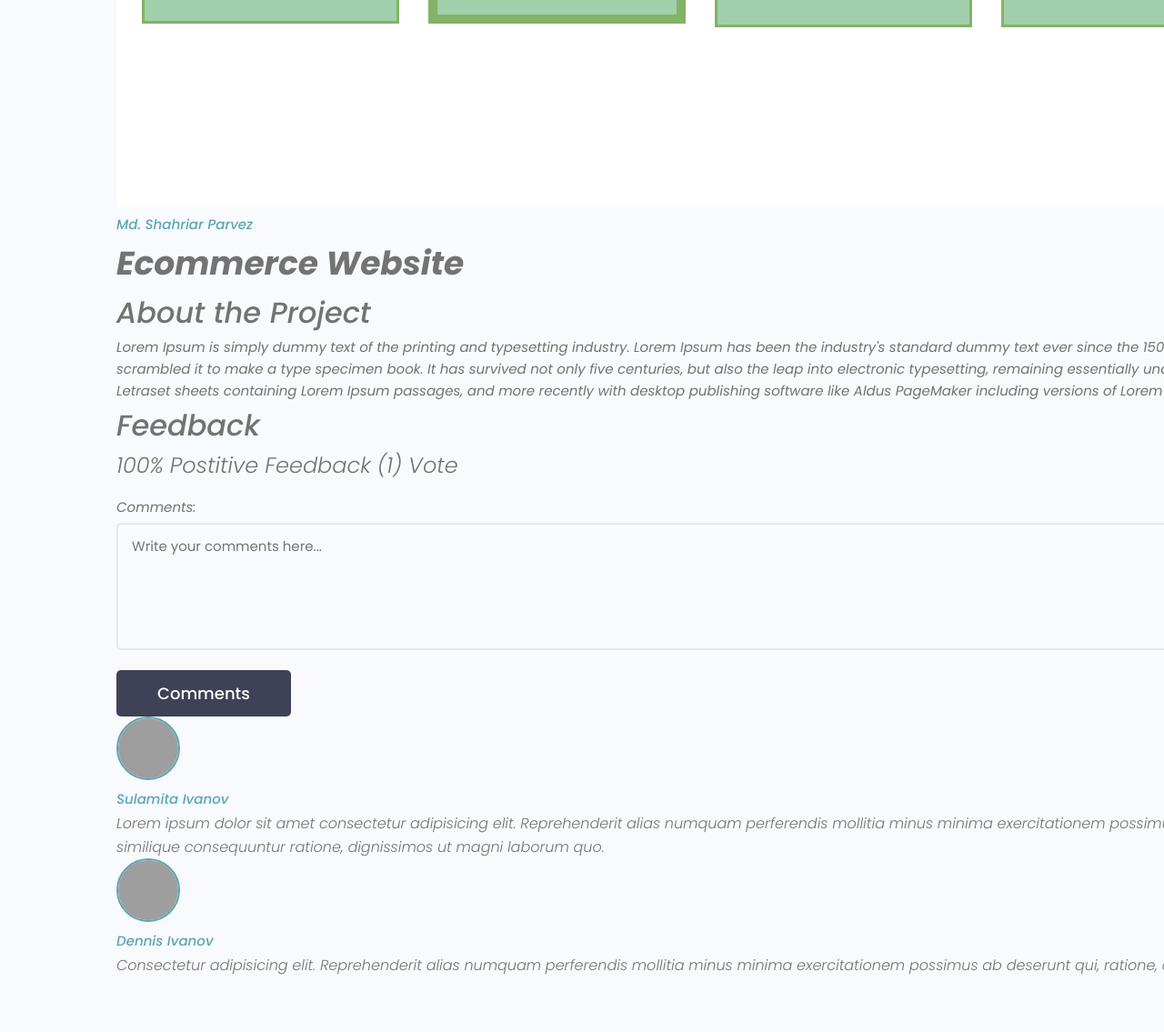
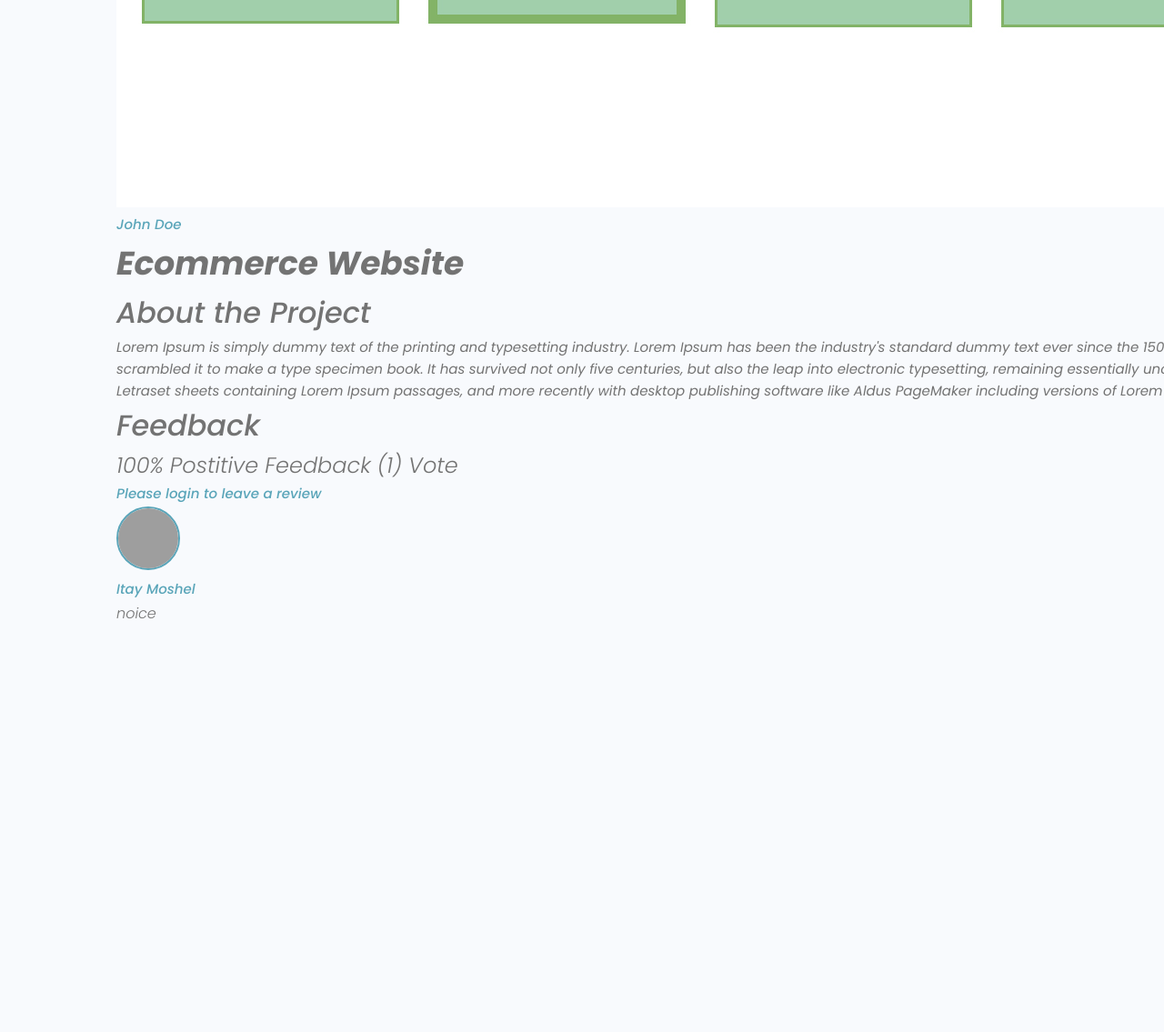
Before and after one commit to ItayMoshel/DevSearch, a Django app: page /projects/project/9c47a197-7df5-447f-bf3d-bad95441b44b/ in a window 1280 px wide; the page is wider, and only the part inside the window is pictured. Shown: the part 1390-2525 px from the top of that part at 91% size. After the commit the page ends 2071 px from the top of that part, so only its background shows below. Run offline with Django 4.2, Linux system fonts and the light colour scheme; data comes from the database, SQL or seed files in the repository; both versions use the stored data as it was after the commit; some libraries are stand-ins or nearby versions; grey boxes are pictures that could not be loaded.

Commit message:
Added projects reviews

```diff
--- a/projects/forms.py
+++ b/projects/forms.py
@@ -1,6 +1,6 @@
 from django.forms import  ModelForm
 from django import forms
-from .models import Project
+from .models import Project, Review
 
 class ProjectForm(ModelForm):
     class Meta:
@@ -18,3 +18,19 @@ class ProjectForm(ModelForm):
             field.widget.attrs.update({'class':'input',})
 
         # self.fields['title'].widget.attrs.update({'class':'input', 'placeholder': 'Add Title'})
+
+
+class ReviewForm(ModelForm):
+    class Meta:
+        model = Review
+        fields = ['value', 'body']
+
+        labels = {
+            'value': 'Place your vote',
+            'body': 'Add a comment to your vote'
+        }
+    def __init__(self, *args, **kwargs):
+        super(ReviewForm, self).__init__(*args, **kwargs)
+
+        for name, field in self.fields.items():
+            field.widget.attrs.update({'class':'input',})
--- a/projects/models.py
+++ b/projects/models.py
@@ -19,19 +19,38 @@ class Project(models.Model):
         return self.title
 
     class Meta:
-        ordering = ['created']
+        ordering = ['-vote_ratio', '-vote_total', 'title']
+
+    @property
+    def reviewers(self):
+        queryset = self.review_set.all().values_list("owner__id", flat=True)
+        return queryset
+
+
+    @property
+    def getVoteCount(self):
+        reviews = self.review_set.all()
+        upVotes = reviews.filter(value='up').count()
+        totalVotes = reviews.count()
+        ratio = (upVotes / totalVotes) * 100
+        self.vote_total = totalVotes
+        self.vote_ratio = ratio
+        self.save()
 
 class Review(models.Model):
     VOTE_TYPE = (
         ('up', 'Up Vote'),
         ('down', 'Down Vote'),
     )
-    #owner =
+    owner = models.ForeignKey(Profile, on_delete=models.CASCADE, null=True)
     project = models.ForeignKey(Project, on_delete=models.CASCADE)
     body = models.TextField(null=True, blank=True)
     value = models.CharField(max_length=200, choices=VOTE_TYPE)
     created = models.DateTimeField(auto_now_add=True)
     id = models.UUIDField(default=uuid.uuid4, unique=True, primary_key=True, editable=False)
+
+    class Meta:
+        unique_together = [['owner', 'project']]
 
     def __str__(self):
         return self.value
--- a/projects/templates/projects/single-project.html
+++ b/projects/templates/projects/single-project.html
@@ -26,7 +26,7 @@
         </div>
         <div class="column column--2of3">
           <img class="singleProject__preview" src="{{project.featured_image.url}}" alt="portfolio thumbnail" />
-          <a href="profile.html" class="singleProject__developer">Md. Shahriar Parvez</a>
+          <a href="profile.html" class="singleProject__developer">{{project.owner.name}}</a>
           <h2 class="singleProject__title">{{project.title}}</h2>
           <h3 class="singleProject__subtitle">About the Project</h3>
           <div class="singleProject__info">
@@ -38,43 +38,41 @@
             <h5 class="project--rating">
               {{project.vote_ratio}}% Postitive Feedback ({{project.vote_total}}) Vote{{project.vote_total|pluralize:"s"}}
             </h5>
-
-            <form class="form" action="#" method="POST">
-              <!-- Textarea -->
+            {% if request.user.profile.id in project.reviewers %}
+              <p>You have already submitted your review for this project</p>
+            {% elif request.user.profile == project.owner %}
+              <p>You cannot review your own project</p>
+            {% elif request.user.is_authenticated %}
+            <form class="form" action="{% url 'project' project.id %}" method="POST">
+              {% csrf_token %}
+              {% for field in form %}
               <div class="form__field">
-                <label for="formInput#textarea">Comments: </label>
-                <textarea class="input input--textarea" name="message" id="formInput#textarea"
-                  placeholder="Write your comments here..."></textarea>
+                <label for="formInput#textarea">{{field.label}} </label>
+                {{field}}
               </div>
+              {% endfor %}
               <input class="btn btn--sub btn--lg" type="submit" value="Comments" />
             </form>
+            {% else %}
+            <a href="{% url 'login' %}?next={{request.path}}">Please login to leave a review</a>
+            {% endif %}
+
             <div class="commentList">
+
+              {% for review in project.review_set.all %}
+              {% if review.body %}
               <div class="comment">
-                <a href="profile.html">
+                <a href="{% url 'user-profile' review.owner.id %}">
                   <img class="avatar avatar--md"
-                    src="https://pbs.twimg.com/profile_images/1335382240931368961/b3wSZKj4_400x400.jpg" alt="user" />
+                    src="{{review.owner.profile_image.url}}" alt="user" />
                 </a>
                 <div class="comment__details">
-                  <a href="profile.html" class="comment__author">Sulamita Ivanov</a>
-                  <p class="comment__info">
-                    Lorem ipsum dolor sit amet consectetur adipisicing elit. Reprehenderit alias numquam perferendis
-                    mollitia minus minima exercitationem possimus ab deserunt qui, soluta iusto doloribus eveniet
-                    similique consequuntur ratione, dignissimos ut magni laborum quo.
-                  </p>
+                  <a href="{% url 'user-profile' review.owner.id %}" class="comment__author">{{review.owner.name}}</a>
+                  <p class="comment__info">{{review.body|linebreaksbr}}</p>
                 </div>
               </div>
-              <div class="comment">
-                <a href="profile.html">
-                  <img class="avatar avatar--md" src="https://avatars.githubusercontent.com/u/33843378" alt="user" />
-                </a>
-                <div class="comment__details">
-                  <a href="profile.html" class="comment__author">Dennis Ivanov</a>
-                  <p class="comment__info">
-                    Consectetur adipisicing elit. Reprehenderit alias numquam perferendis mollitia minus minima
-                    exercitationem possimus ab deserunt qui, ratione, dignissimos ut magni laborum quo.
-                  </p>
-                </div>
-              </div>
+              {% endif %}
+              {% endfor %}
             </div>
           </div>
         </div>
--- a/projects/views.py
+++ b/projects/views.py
@@ -3,8 +3,9 @@ from django.http import HttpResponse
 from django.contrib.auth.decorators import login_required
 from django.db.models import Q
 from .models import Project, Tag
-from .forms import ProjectForm
+from .forms import ProjectForm, ReviewForm
 from .utils import searchProject, paginateProjects
+from django.contrib import messages
 
 
 def projects(request):
@@ -19,7 +20,22 @@ def projects(request):
 
 def project(request, pk):
     projectObj = Project.objects.get(id=pk)
-    return render(request, "projects/single-project.html", {'project': projectObj})
+    form = ReviewForm()
+
+    if request.method == "POST":
+        form = ReviewForm(request.POST)
+        review = form.save(commit=False)
+        review.project = projectObj
+        review.owner = request.user.profile
+        review.save()
+
+        projectObj.getVoteCount
+
+        messages.success(request, 'Your review was successfully submitted!')
+        return redirect('project', pk=projectObj.id)
+
+
+    return render(request, "projects/single-project.html", {'project': projectObj, 'form':form, })
 
 @login_required(login_url="login")
 def createProject(request):
--- a/users/templates/users/login_register.html
+++ b/users/templates/users/login_register.html
@@ -55,7 +55,7 @@
             <p>Hello Developer, Welcome Back!</p>
           </div>
 
-          <form action="{% url 'login' %}" method="POST" class="form auth__form">
+          <form action="" method="POST" class="form auth__form">
             {% csrf_token %}
             <!-- Input:Email -->
             <div class="form__field">
--- a/users/views.py
+++ b/users/views.py
@@ -15,7 +15,7 @@ def loginUser(request):
         return redirect("profiles")
 
     if request.method == "POST":
-        username = request.POST['username']
+        username = request.POST['username'].lower()
         password  = request.POST['password']
         print(request.POST)
 
@@ -28,7 +28,7 @@ def loginUser(request):
 
         if user is not None:
             login(request, user)
-            return redirect('profiles')
+            return redirect(request.GET['next'] if 'next' in request.GET else 'account')
         else:
             messages.error(request, "Username OR password is incorrect.")
 
```
Also changed, not shown: db.sqlite3, projects/migrations/0005_alter_project_options_review_owner_and_more.py (added).
